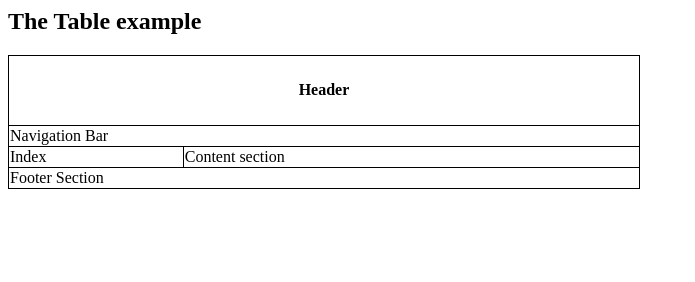
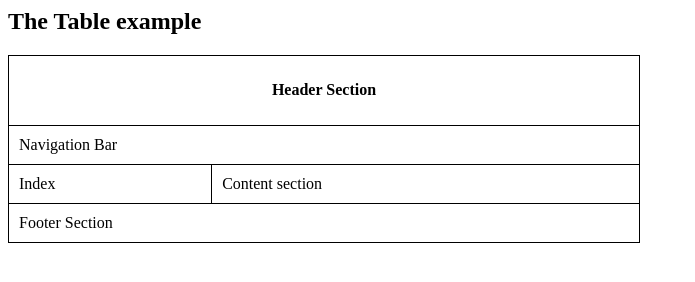
Before and after one commit to sarocha-chang/2021M4_TABLE, a plain HTML site: page index.html in a window 1280 px wide. Shown: the whole page, without its empty margins (0-695 px from the left). Drawn offline with Linux system fonts and the light colour scheme.

Commit message:
Add more padding in TABLE
CSS TABLE

```diff
--- a/index.css
+++ b/index.css
@@ -10,3 +10,6 @@ table {
 th {
   height: 70px;
 }
+td {
+  padding: 10px;
+}
--- a/index.html
+++ b/index.html
@@ -6,7 +6,7 @@
     <h2>The Table example</h2>
     <table>
         <tr>
-            <th colspan="2">Header</th>
+            <th colspan="2">Header Section</th>
         </tr>
         <tr>
             <td colspan="2">Navigation Bar</td>
```
